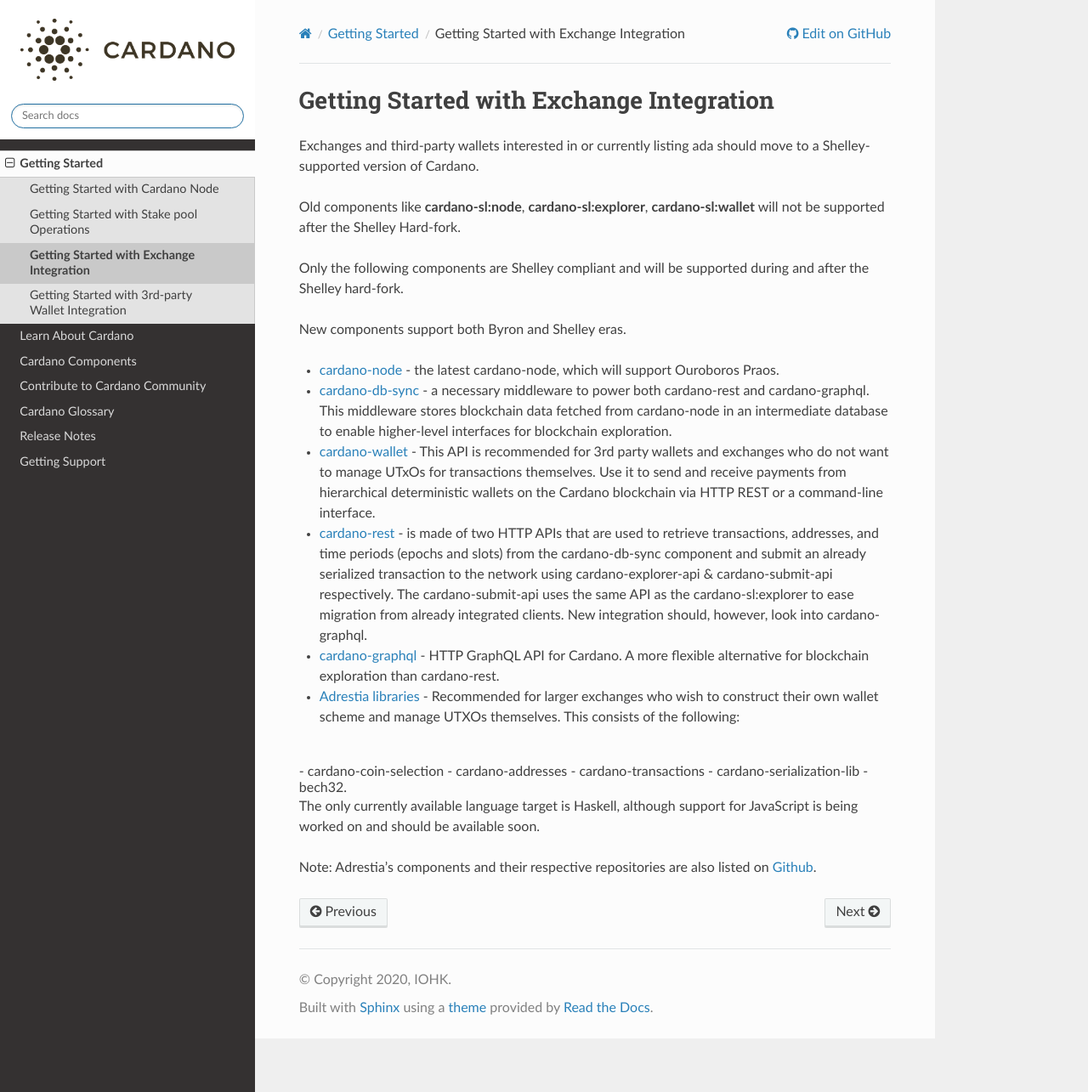
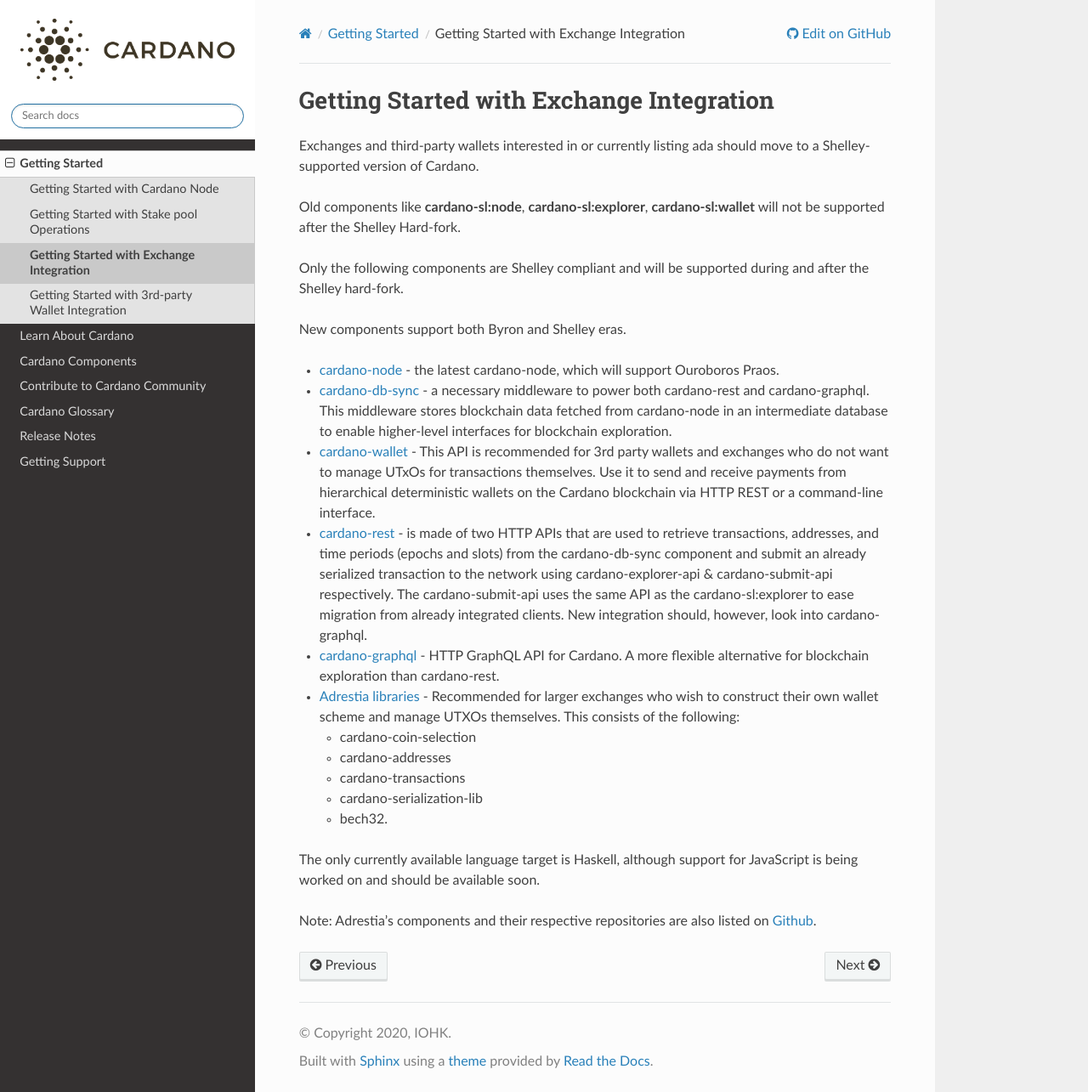
Before and after one commit to input-output-hk/technical-docs, a Sphinx documentation site: the page built from source/getting-started/exchange-integration.md, in a window 1280 px wide and 1285 px high. Shown: the whole window at 85% size. Built offline with Sphinx 7.4.7 and the Read the Docs theme 2.0.0, drawn with Linux system fonts in a browser that asks for light colours; pages that are not in the unit, such as notebooks, are missing from menus.

Commit message:
Update exchange-integration.md

```diff
--- a/source/getting-started/exchange-integration.md
+++ b/source/getting-started/exchange-integration.md
@@ -17,12 +17,11 @@
 * [cardano-rest](https://github.com/input-output-hk/cardano-rest) - is made of two HTTP APIs that are used to retrieve transactions, addresses, and time periods (epochs and slots) from the cardano-db-sync component and submit an already serialized transaction to the network using cardano-explorer-api & cardano-submit-api respectively. The cardano-submit-api uses the same API as the cardano-sl:explorer to ease migration from already integrated clients. New integration should, however, look into cardano-graphql.
 * [cardano-graphql](https://github.com/input-output-hk/cardano-graphql) - HTTP GraphQL API for Cardano. A more flexible alternative for blockchain exploration than cardano-rest.
 * [Adrestia libraries](https://github.com/input-output-hk/adrestia) - Recommended for larger exchanges who wish to construct their own wallet scheme and manage UTXOs themselves. This consists of the following:
-<br>
-    - cardano-coin-selection
-    - cardano-addresses
-    - cardano-transactions
-    - cardano-serialization-lib
-    - bech32.
+    * cardano-coin-selection
+    * cardano-addresses
+    * cardano-transactions
+    * cardano-serialization-lib
+    * bech32.
 
 The only currently available language target is Haskell, although support for JavaScript is being worked on and should be available soon.
 
```
